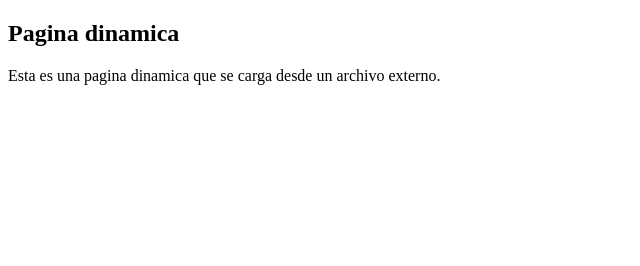
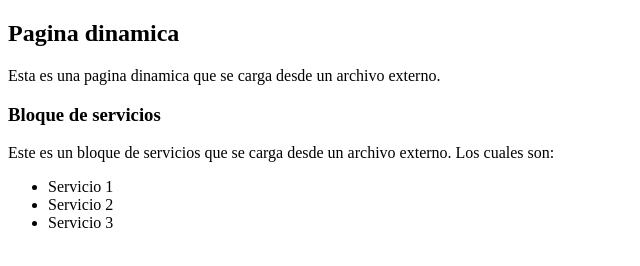
Before and after one commit to NayeliSilva2322/GIT, a plain HTML site: page Index.html in a window 1280 px wide. Shown: the whole page, without its empty margins (0-640 px from the left). Drawn offline with Linux system fonts and the light colour scheme.

Commit message:
Agregue el bloque de servicios

```diff
--- a/Index.html
+++ b/Index.html
@@ -8,6 +8,13 @@
 <body>
     <h2> Pagina dinamica</h2>
     <p>Esta es una pagina dinamica que se carga desde un archivo externo.</p>
+    <h3> Bloque de servicios</h3>
+    <p>Este es un bloque de servicios que se carga desde un archivo externo. Los cuales son: </p>
+    <ul>
+        <li>Servicio 1</li>
+        <li>Servicio 2</li>
+        <li>Servicio 3</li>
+    </ul>
     <script srd="app.js"></script>
 </body>
 </html>
```
